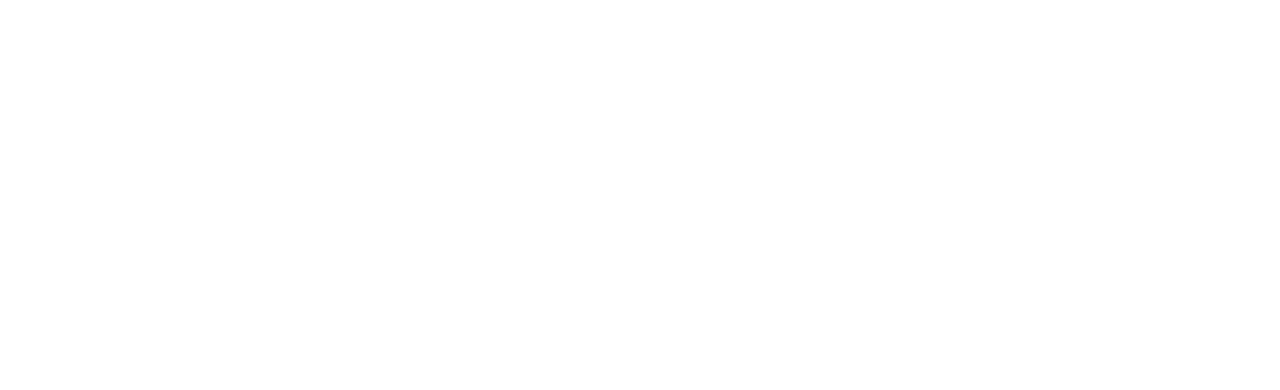
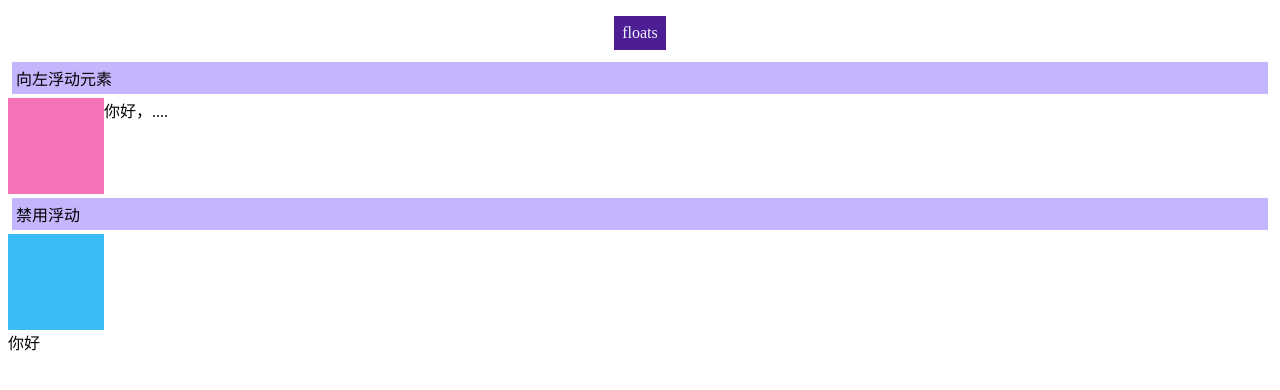
Before and after one commit to yuayuz/tailwindcss-learning, a Vue app: page /Floats in a window 1280 px wide. Before the commit this address had no page. Shown: the top 390 px of the page. Built offline with nearby package versions, Linux system fonts and the light colour scheme.

Commit message:
add `Floats`

```diff
--- a/src/router/index.ts
+++ b/src/router/index.ts
@@ -14,6 +14,7 @@ import BreakInside from '@/views/layout/BreakInside.vue'
 import BoxDecorationBreak from '@/views/layout/BoxDecorationBreak.vue'
 import BoxSizing from '@/views/layout/BoxSizing.vue'
 import Display from '@/views/layout/Display.vue'
+import Floats from '@/views/layout/Floats.vue'
 
 const router = createRouter({
   history: createWebHistory(import.meta.env.BASE_URL),
@@ -92,6 +93,11 @@ const router = createRouter({
       path: '/Display',
       name: 'Display',
       component: Display
+    },
+    {
+      path: '/Floats',
+      name: 'Floats',
+      component: Floats
     }
   ]
 })
--- a/src/views/Home.vue
+++ b/src/views/Home.vue
@@ -97,6 +97,12 @@ const handleRouter = function (page: string) {
   >
     Display
   </button>
+  <button
+    @click="handleRouter('Floats')"
+    class="rounded-full bg-violet-500 text-slate-50 hover:bg-violet-800"
+  >
+    Floats
+  </button>
 </template>
 <style scoped>
 @import 'tailwindcss/tailwind.css';
--- /dev/null
+++ b/src/views/layout/Floats.vue
@@ -0,0 +1,36 @@
+<script setup lang="ts">
+import HeaderH1 from '@/components/headerH1.vue'
+import PH2 from '@/components/pH2.vue'
+</script>
+
+<template>
+  <header-h1>floats</header-h1>
+  <!-- 用于控制元素周围内容包装的实用程序。 -->
+  <p-h2>向左浮动元素</p-h2>
+  <!-- 使用 float-left 实用程序将元素浮动到其容器的左侧 -->
+  <div class="float-none">
+    <div class="float-left aspect-square h-24 bg-pink-400"></div>
+    <p>你好，....</p>
+  </div>
+  <br />
+  <br />
+  <br />
+  <br />
+  <div>
+    <p-h2>禁用浮动</p-h2>
+    <!-- 使用 float-none 实用程序重置应用于元素的任何浮点数,这是浮点属性的默认值。 -->
+    <div>
+      <div class="float-none aspect-square h-24 bg-sky-400"></div>
+      <p>你好</p>
+    </div>
+  </div>
+
+  <!--
+  使用逻辑属性： 使用 float-start 或 float-end 实用程序，
+  它们使用逻辑属性根据文本方向映射到左侧或右侧
+  -->
+</template>
+
+<style scoped>
+@import 'tailwindcss/tailwind.css';
+</style>
```
